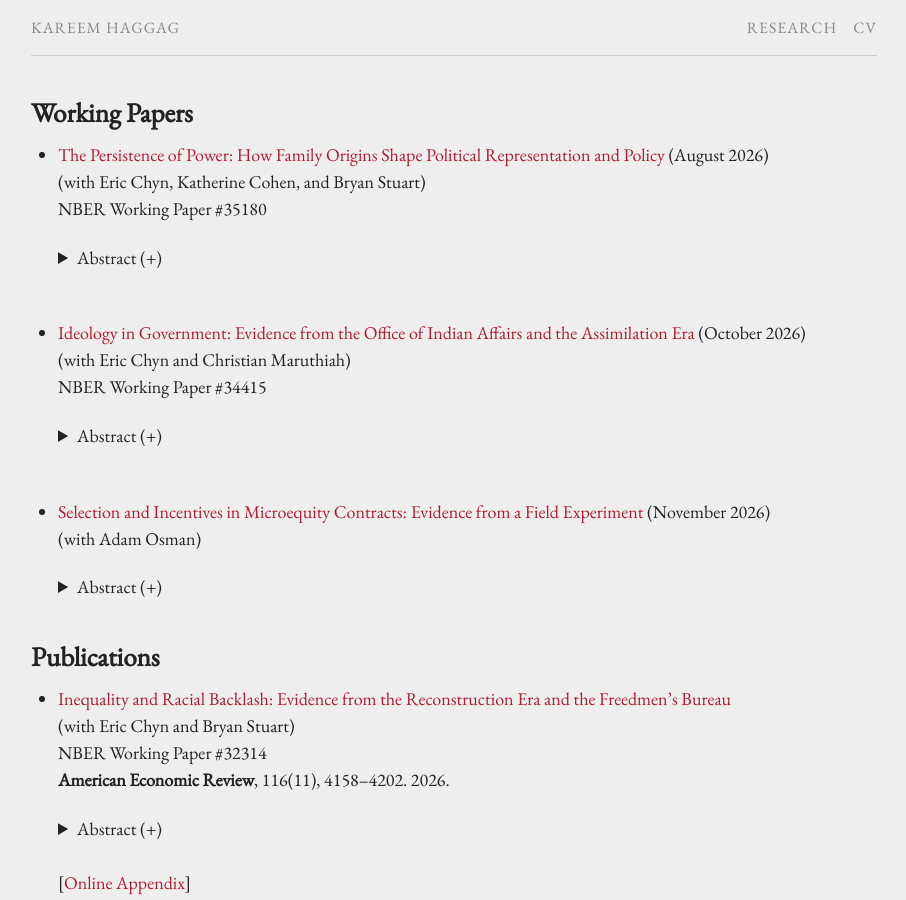
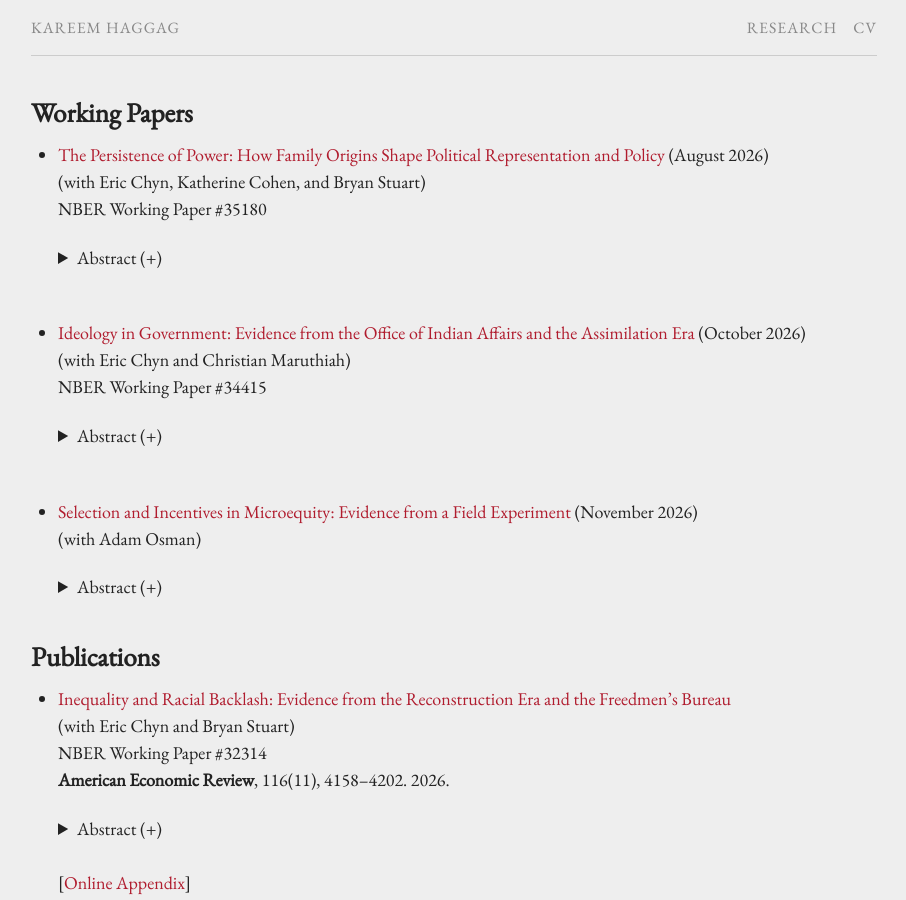
Before and after one commit to kareemhaggag/kareemhaggag.github.io, a Jekyll site: the page built from research.md, in a window 1280 px wide and 900 px high. Shown: the whole window, without its empty margins (186-1092 px from the left). Built offline with Jekyll 4.4.1, drawn with Linux system fonts in a browser that asks for light colours; comment, search, counter and statistics services are not loaded; our own code applies the rules of GitHub Pages for plain Markdown files.

Commit message:
Microequity: new title (Contracts dropped) and the 2 Nov 15:18 paper and PAP reconciliation (Overleaf 861538a)
Co-Authored-By: Claude Opus 5.5 (1M context) <noreply@anthropic.com>

```diff
--- a/research.md
+++ b/research.md
@@ -25,7 +25,7 @@ permalink: /research/
 
    </details> <br />
 
- * [Selection and Incentives in Microequity Contracts: Evidence from a Field Experiment](/f/Microequity.pdf) (November 2026)<br />
+ * [Selection and Incentives in Microequity: Evidence from a Field Experiment](/f/Microequity.pdf) (November 2026)<br />
   (with Adam Osman)
 
 
```
Also changed, not shown: 2 other files.
